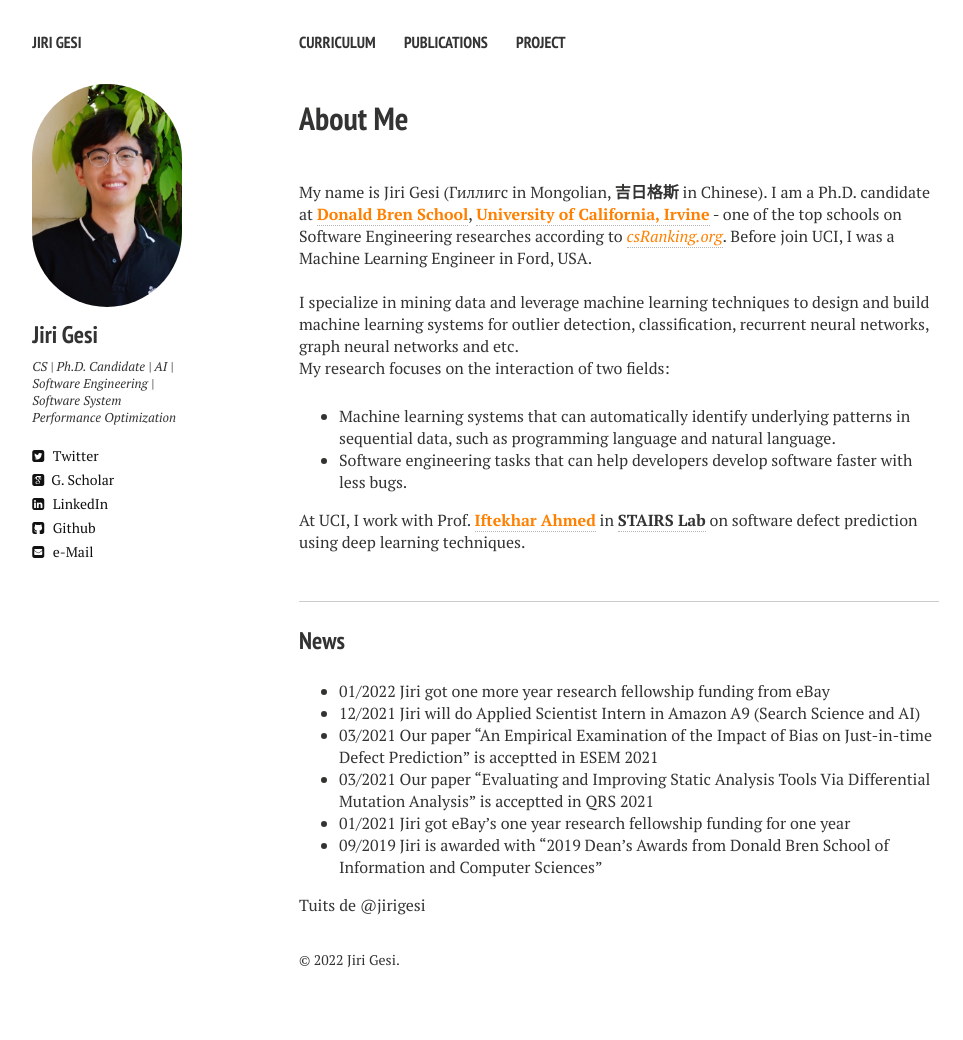
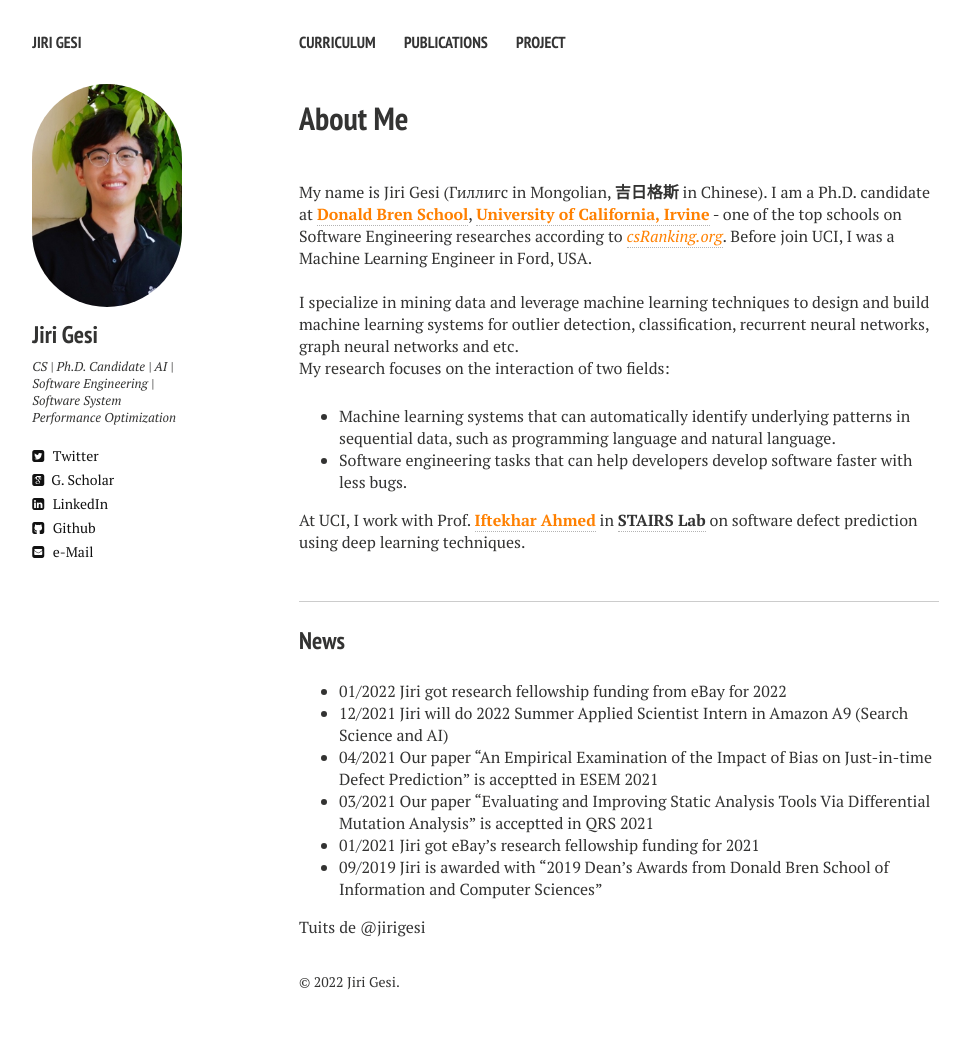
Before and after one commit to Jirigesi/Jirigesi.github.io, a Jekyll site: the page built from index.md, in a window 1280 px wide. Shown: the whole page, without its empty margins (21-984 px from the left). Built offline with Jekyll 4.4.1, drawn with Linux system fonts in a browser that asks for light colours; nearby versions of some CDN libraries; comment, search, counter and statistics services are not loaded; before the commit the page ends 1018 px from its top, so only the background shows below that.

Commit message:
Update index.md

```diff
--- a/index.md
+++ b/index.md
@@ -5,8 +5,6 @@ description: "Jiri Gesi"
 tags: [Jekyll, theme, responsive, blog, template]
 
 ---
-
-
 
 <br />
 
@@ -28,9 +26,9 @@ At UCI, I work with Prof. <a href="https://scholar.google.com/citations?user=_Td
 ---
 ### News
 
-- 01/2022 Jiri got one more year research fellowship funding from eBay
-- 12/2021 Jiri will do Applied Scientist Intern in Amazon A9 (Search Science and AI)
-- 03/2021 Our paper "An Empirical Examination of the Impact of Bias on Just-in-time Defect Prediction" is acceptted in ESEM 2021
+- 01/2022 Jiri got research fellowship funding from eBay for 2022
+- 12/2021 Jiri will do 2022 Summer Applied Scientist Intern in Amazon A9 (Search Science and AI)
+- 04/2021 Our paper "An Empirical Examination of the Impact of Bias on Just-in-time Defect Prediction" is acceptted in ESEM 2021
 - 03/2021 Our paper "Evaluating and Improving Static Analysis Tools Via Differential Mutation Analysis" is acceptted in QRS 2021
-- 01/2021 Jiri got eBay's one year research fellowship funding for one year
+- 01/2021 Jiri got eBay's research fellowship funding for 2021
 - 09/2019 Jiri is awarded with "2019 Dean’s Awards from Donald Bren School of Information and Computer Sciences"
```
